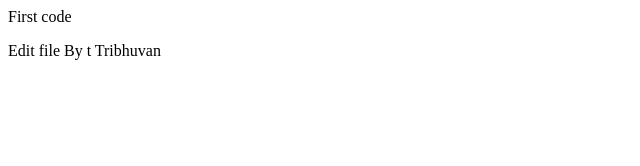
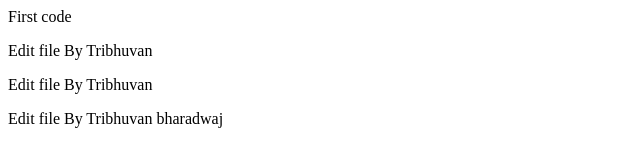
Before and after one commit to tribhuvan4/TizenApplication, a plain HTML site: page TizenApplication/moduleCode/app/index.html in a window 1280 px wide. Shown: the whole page, without its empty margins (0-640 px from the left). Drawn offline with Linux system fonts and the light colour scheme.

Commit message:
add html changes

```diff
--- a/TizenApplication/moduleCode/app/index.html
+++ b/TizenApplication/moduleCode/app/index.html
@@ -8,7 +8,10 @@
 
     <div class="view-container">
       <div class="view-frame">First code</div>
-	  <p>Edit file By t Tribhuvan</p>
+	  <p>Edit file By Tribhuvan</p>
+	  <p>Edit file By Tribhuvan</p>
+	  <p>Edit file By Tribhuvan bharadwaj</p>
+
     </div>
 
   </body>
```
